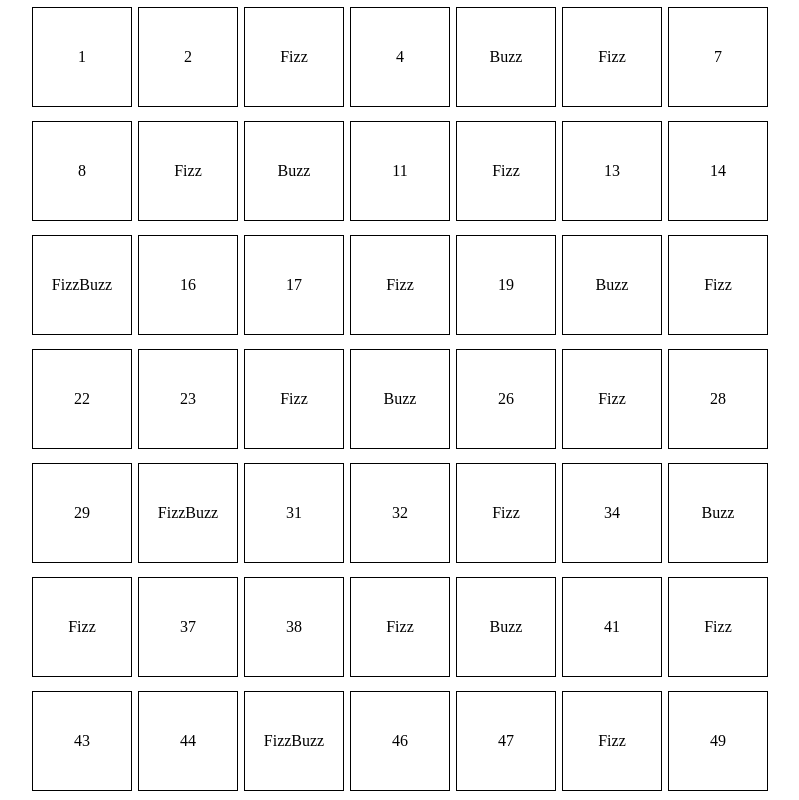
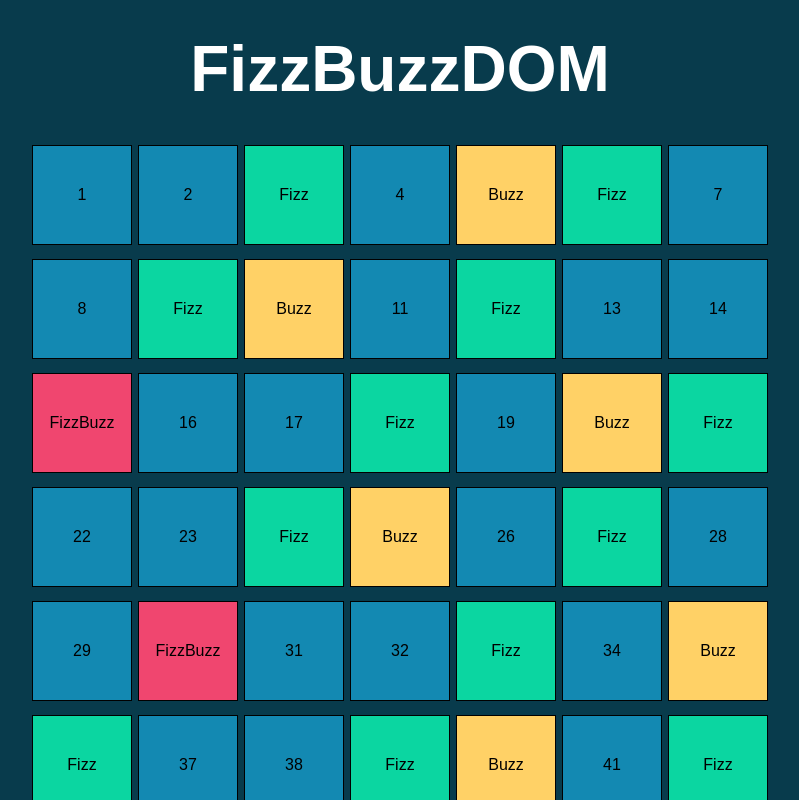
Before and after one commit to AlessandroCarrozza/js-fizzbuzz, a plain HTML site: page index.html in a window 1280 px wide. Shown: the top 800 px of the page, without its empty margins (240-1039 px from the left). Drawn offline with Linux system fonts and the light colour scheme.

Commit message:
Progetto completato

```diff
--- a/css/style.css
+++ b/css/style.css
@@ -4,6 +4,18 @@
     margin: 0;
     padding: 0;
     box-sizing: border-box;
+    font-family: sans-serif;
+}
+
+body{
+    background-color: #083b4c;
+}
+
+h1{
+    text-align: center;
+    padding: 2rem 0;
+    color: white;
+    font-size: 4rem;
 }
 
  /* ------ codice ------ */
@@ -25,3 +37,19 @@
     align-items: center;
     margin: 7px 3px;
  }
+
+ .blue{
+    background-color: #1389b2;
+ }
+
+ .green{
+    background-color: #0bd6a1;
+ }
+
+ .yellow{
+    background-color: #ffd166;
+ }
+
+ .red{
+    background-color: #f0466f;
+ }
--- a/index.html
+++ b/index.html
@@ -9,6 +9,7 @@
 </head>
 <body>
 
+    <h1>FizzBuzzDOM</h1>
 
     <div id="container">
 
--- a/js/main.js
+++ b/js/main.js
@@ -7,16 +7,16 @@ for (let num = 1; num <= 100; num++) {
 
 
     if (num%3 == 0 && num%5 == 0) {
-        const square = `<div class="square">FizzBuzz</div>`;
+        const square = `<div class="square red">FizzBuzz</div>`;
         containerDom.innerHTML += square;
     } else if (num%5 == 0) {
-        const square = `<div class="square">Buzz</div>`;
+        const square = `<div class="square yellow">Buzz</div>`;
         containerDom.innerHTML += square;
     } else if (num%3 == 0) {
-        const square = `<div class="square">Fizz</div>`;
+        const square = `<div class="square green">Fizz</div>`;
         containerDom.innerHTML += square;
     } else {
-        const square = `<div class="square">${num}</div>`;
+        const square = `<div class="square blue">${num}</div>`;
         containerDom.innerHTML += square;
     }
 
```
